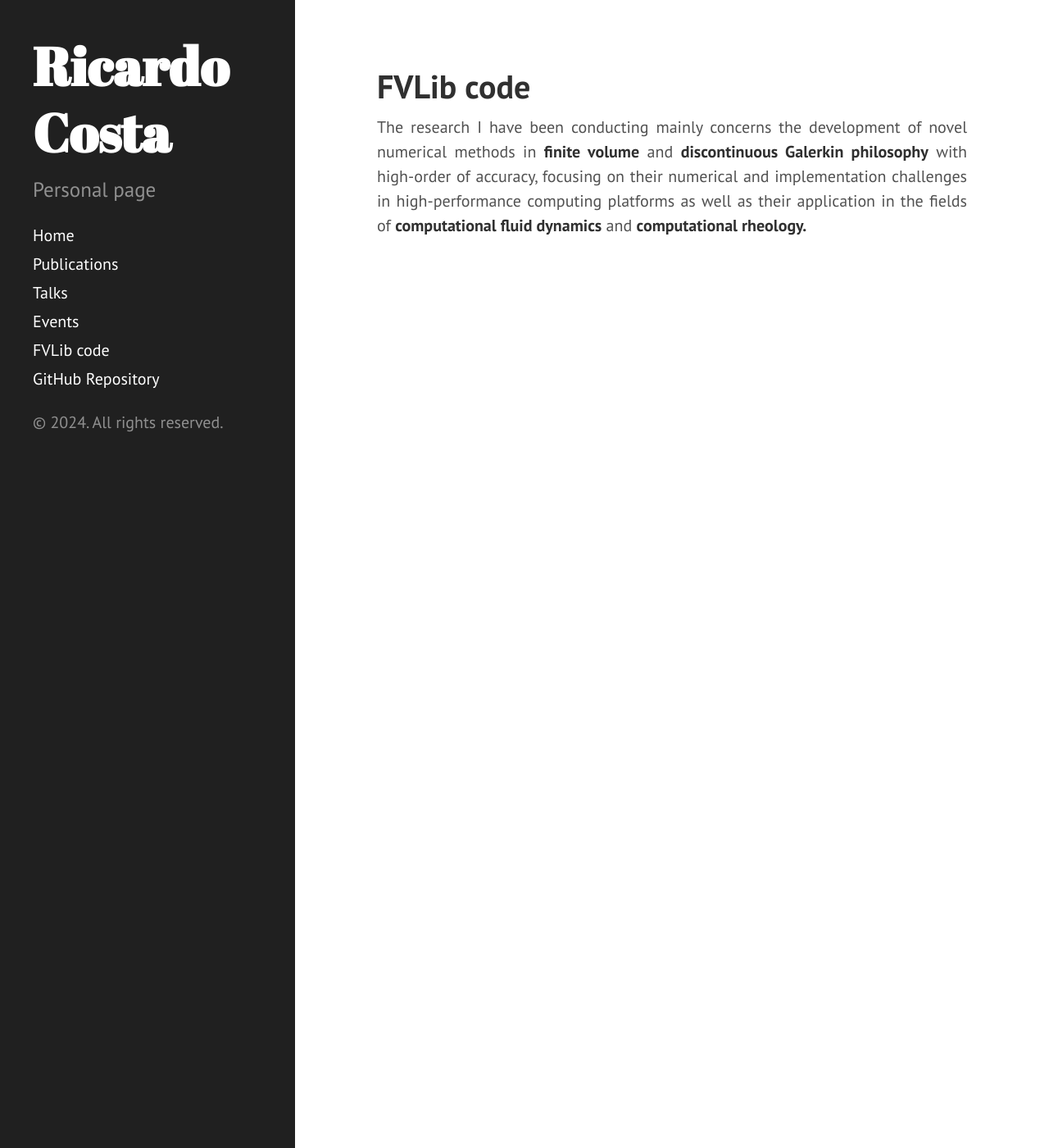
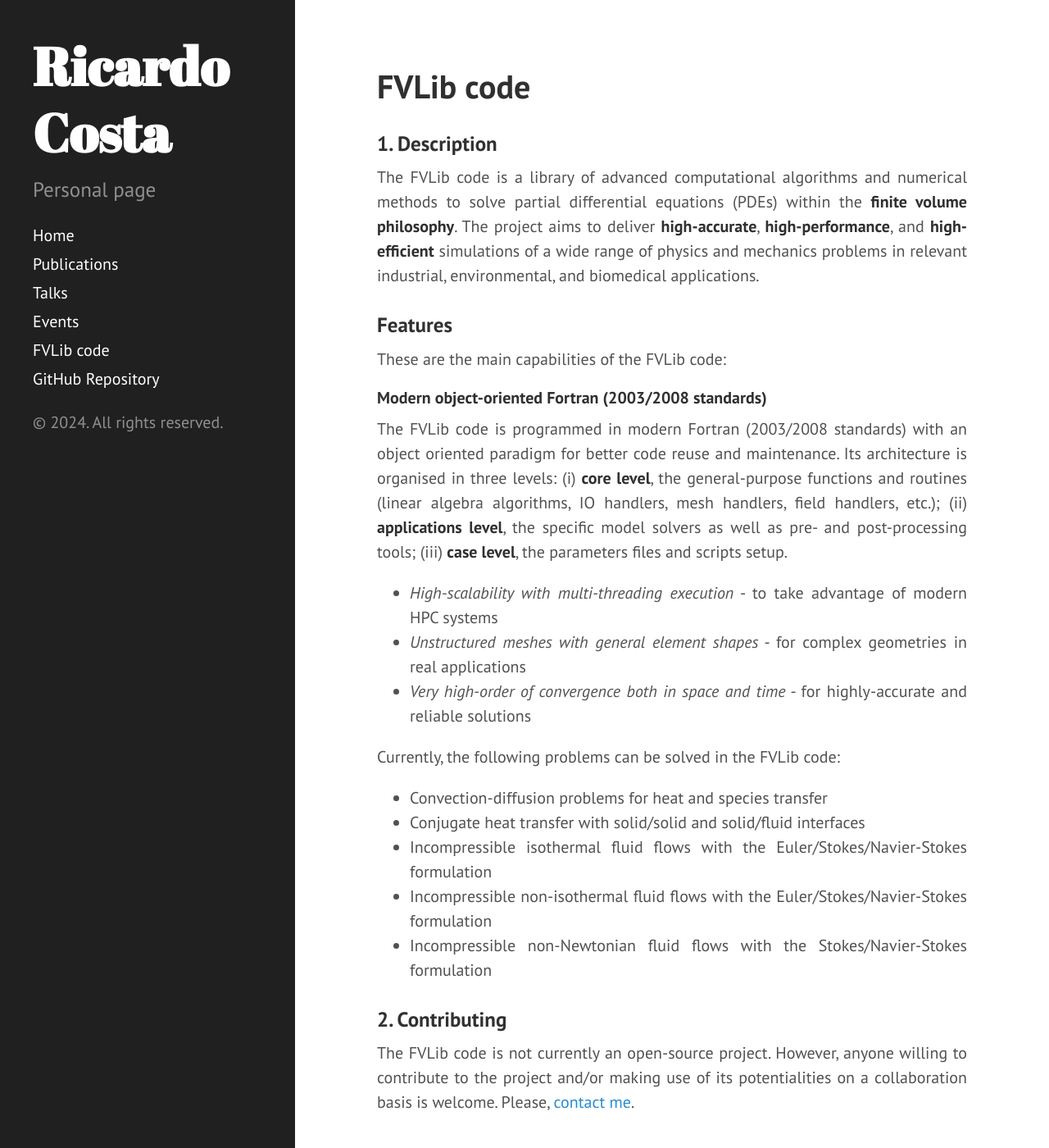
Before and after one commit to ricardodpcosta/ricardodpcosta.github.io, a Jekyll site: the page built from fvlib.md, in a window 1280 px wide and 1400 px high. Shown: the whole window at 82% size. Built offline with Jekyll 4.4.1, drawn with Linux system fonts in a browser that asks for light colours; Markdown is read by kramdown in place of the engine named in the settings.

Commit message:
Update fvlib.md

```diff
--- a/fvlib.md
+++ b/fvlib.md
@@ -3,4 +3,30 @@ layout: page
 title: FVLib code
 ---
 
-The research I have been conducting mainly concerns the development of novel numerical methods in **finite volume** and **discontinuous Galerkin philosophy** with high-order of accuracy, focusing on their numerical and implementation challenges in high-performance computing platforms as well as their application in the fields of **computational fluid dynamics** and **computational rheology.**
+### 1. Description
+
+The FVLib code is a library of advanced computational algorithms and numerical methods to solve partial differential equations (PDEs) within the **finite volume philosophy**. The project aims to deliver **high-accurate**, **high-performance**, and **high-efficient** simulations of a wide range of physics and mechanics problems in relevant industrial, environmental, and biomedical applications.
+
+### Features
+
+These are the main capabilities of the FVLib code:
+
+#### **Modern object-oriented Fortran (2003/2008 standards)**
+
+The FVLib code is programmed in modern Fortran (2003/2008 standards) with an object oriented paradigm for better code reuse and maintenance. Its architecture is organised in three levels: (i) **core level**, the general-purpose functions and routines (linear algebra algorithms, IO handlers, mesh handlers, field handlers, etc.); (ii) **applications level**, the specific model solvers as well as pre- and post-processing tools; (iii) **case level**, the parameters files and scripts setup.
+
+- *High-scalability with multi-threading execution* - to take advantage of modern HPC systems
+- *Unstructured meshes with general element shapes* - for complex geometries in real applications
+- *Very high-order of convergence both in space and time* - for highly-accurate and reliable solutions
+
+Currently, the following problems can be solved in the FVLib code:
+
+- Convection-diffusion problems for heat and species transfer
+- Conjugate heat transfer with solid/solid and solid/fluid interfaces
+- Incompressible isothermal fluid flows with the Euler/Stokes/Navier-Stokes formulation
+- Incompressible non-isothermal fluid flows with the Euler/Stokes/Navier-Stokes formulation
+- Incompressible non-Newtonian fluid flows with the Stokes/Navier-Stokes formulation
+
+### 2. Contributing
+
+The FVLib code is not currently an open-source project. However, anyone willing to contribute to the project and/or making use of its potentialities on a collaboration basis is welcome. Please, [contact me](mailto:rcosta@dep.uminho.pt).
```
